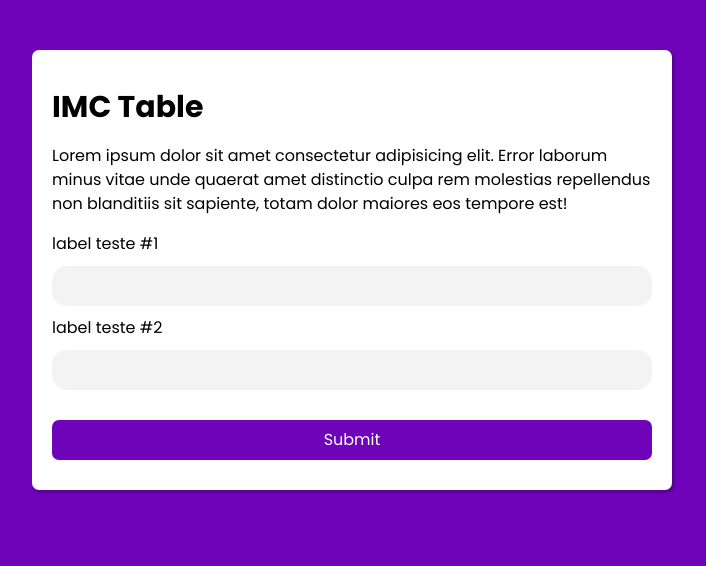
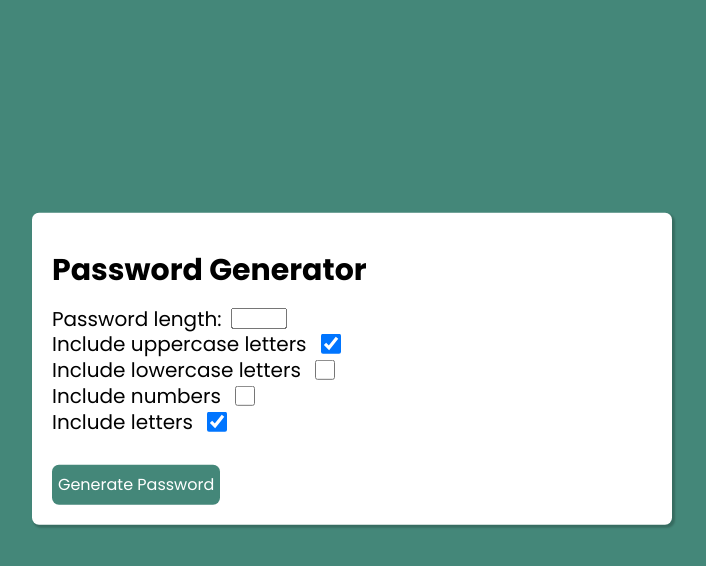
Before and after one commit to wnicolass/js-ts-course, a website built with webpack: page password_generator/public/index.html in a window 1280 px wide. Shown: the whole page, without its empty margins (288-994 px from the left). Built offline with nearby package versions, Linux system fonts and the light colour scheme.

Commit message:
feat: style UI :lipstick:

```diff
--- a/password_generator/public/index.html
+++ b/password_generator/public/index.html
@@ -8,22 +8,33 @@
   </head>
   <body>
     <section class="container">
-      <h1>IMC Table</h1>
-      <p>
-        Lorem ipsum dolor sit amet consectetur adipisicing elit. Error laborum
-        minus vitae unde quaerat amet distinctio culpa rem molestias repellendus
-        non blanditiis sit sapiente, totam dolor maiores eos tempore est!
-      </p>
+      <h1>Password Generator</h1>
+      <div class="generated-password"></div>
 
-      <form action="#">
-        <label for="input-teste-1">label teste #1</label>
-        <input type="text" id="input-teste-1" />
+      <form>
+        <div class="input-control">
+          <label for="length">Password length: </label>
+          <input type="number" id="length" min="1" max="25" />
+        </div>
 
-        <label for="input-teste-2">label teste #2</label>
-        <input type="text" id="input-teste-2" />
-
-        <button>Submit</button>
+        <div class="input-control">
+          <label>Include uppercase letters</label>
+          <input type="checkbox" class="check-uppercase" checked />
+        </div>
+        <div class="input-control">
+          <label>Include lowercase letters</label>
+          <input type="checkbox" class="check-lowercase" />
+        </div>
+        <div class="input-control">
+          <label>Include numbers</label>
+          <input type="checkbox" class="check-numbers" />
+        </div>
+        <div class="input-control">
+          <label>Include letters</label>
+          <input type="checkbox" class="check-symbols" checked />
+        </div>
       </form>
+      <button class="generate-password">Generate Password</button>
     </section>
 
     <script src="./assets/js/bundle.js"></script>
--- a/password_generator/src/assets/styles/style.css
+++ b/password_generator/src/assets/styles/style.css
@@ -1,8 +1,8 @@
 @import url("https://fonts.googleapis.com/css2?family=Poppins:wght@400;500;700&display=swap");
 
 :root {
-  --purple: rgb(110, 3, 186);
-  --purple-dark: rgb(56, 3, 94);
+  --purple: rgb(68, 135, 121);
+  --purple-dark: rgb(38, 78, 77);
 
   font-size: 62.5%; /* 1rem = 10px */
 }
@@ -20,51 +20,54 @@ body {
   font-size: 1.6rem;
   font-family: "Poppins", sans-serif;
   line-height: 1.5em;
+
+  height: 100vh;
+
+  display: flex;
+  align-items: center;
 }
 
 .container {
-  max-width: 64rem;
+  width: min(90%, 640px);
 
-  margin: 5rem auto;
+  margin-inline: auto;
   padding: 2rem;
   background: #ffffff;
 
   border-radius: 0.7rem;
   box-shadow: 2px 2px 2px 1px rgba(0, 0, 0, 0.2);
+
+  transform: translateY(-10%);
 }
 
 .container h1 {
   font-size: 3rem;
 }
 
-form input,
-form label,
-form button {
-  display: block;
-  width: 100%;
+.generated-password {
+  font-size: 4rem;
+  margin-bottom: 2rem;
 
-  margin-bottom: 1rem;
+  color: var(--purple);
 }
 
-form input {
-  font-size: 2rem;
-  height: 4rem;
-
-  border-radius: 1.5rem;
-
-  padding-inline: 2.5rem;
-  border: none;
-
-  background-color: #83828219;
-
-  transition: outline 0.2s ease;
+.input-control {
+  display: flex;
+  align-items: center;
+  gap: 1rem;
 }
 
-form input:focus {
-  outline: 1px solid var(--purple);
+form label {
+  font-size: 2rem;
 }
 
-form button {
+form input[type="checkbox"] {
+  cursor: pointer;
+  width: 2rem;
+  height: 2rem;
+}
+
+button {
   border: none;
   background-color: var(--purple);
   color: white;
@@ -84,6 +87,10 @@ form button {
   transition: background-color 0.3s ease;
 }
 
-form button:hover {
+button:hover {
   background-color: var(--purple-dark);
 }
+
+button:active {
+  transform: scale(98%);
+}
```
Also changed, not shown: password_generator/public/assets/js/bundle.js (+1 -1 lines), 1 other file.
